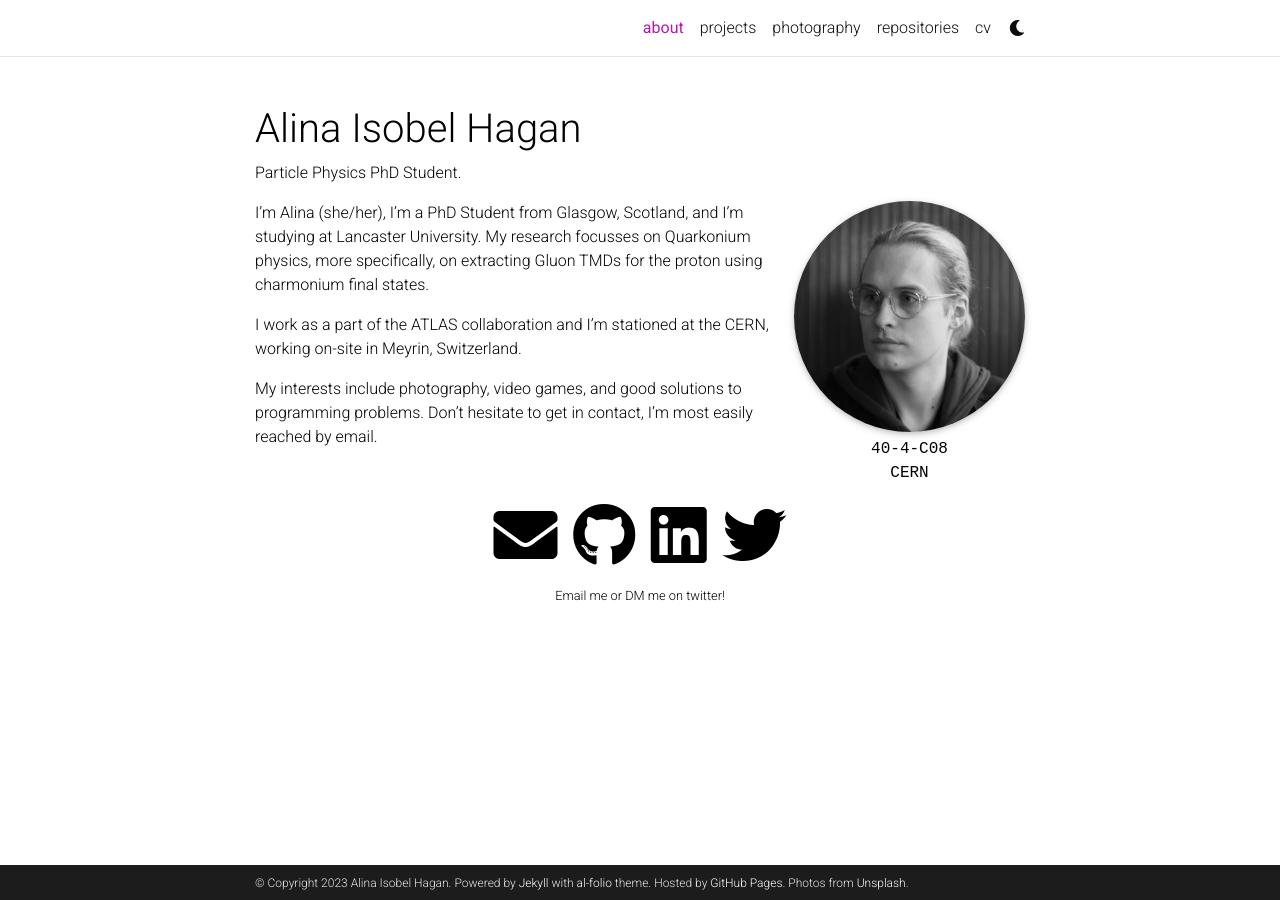
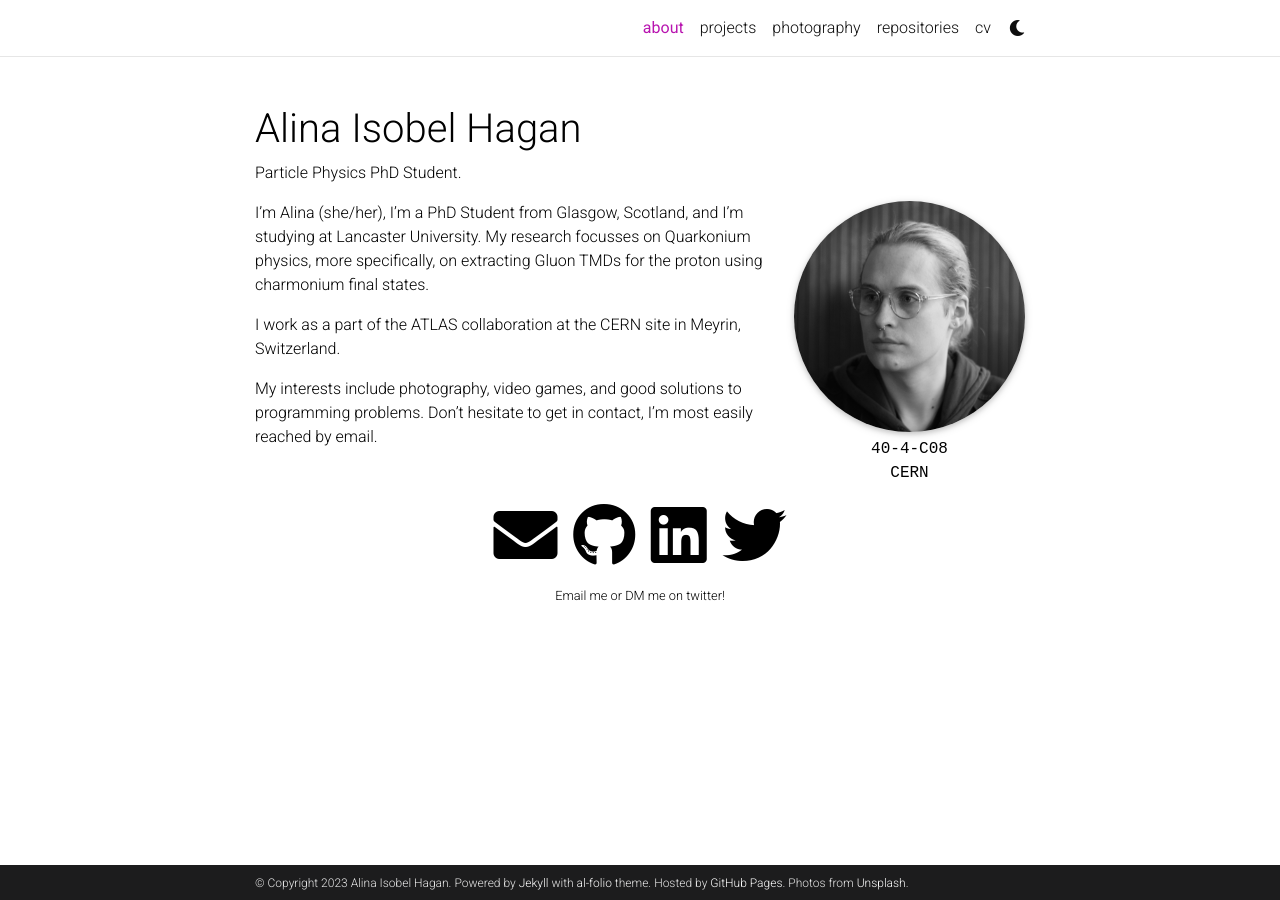
Before and after one commit to aihphysics/aihphysics.github.io, a Jekyll site: the page built from _pages/about.md, in a window 1280 px wide. Built offline with Jekyll 4.4.1, drawn with Linux system fonts in a browser that asks for light colours; full-size pictures stand in for the smaller copies a plugin makes; comment, search, counter and statistics services are not loaded; a style sheet for code colours, icons or effects is not loaded.

Commit message:
updated about

```diff
--- a/_pages/about.md
+++ b/_pages/about.md
@@ -20,6 +20,6 @@ social: true  # includes social icons at the bottom of the page
 
 I'm Alina (she/her), I'm a PhD Student from Glasgow, Scotland, and I'm studying at Lancaster University. My research focusses on Quarkonium physics, more specifically, on extracting Gluon TMDs for the proton using charmonium final states.
 
-I work as a part of the ATLAS collaboration and I'm stationed at the CERN, working on-site in Meyrin, Switzerland.
+I work as a part of the ATLAS collaboration at the CERN site in Meyrin, Switzerland.
 
 My interests include photography, video games, and good solutions to programming problems. Don't hesitate to get in contact, I'm most easily reached by email.
```
